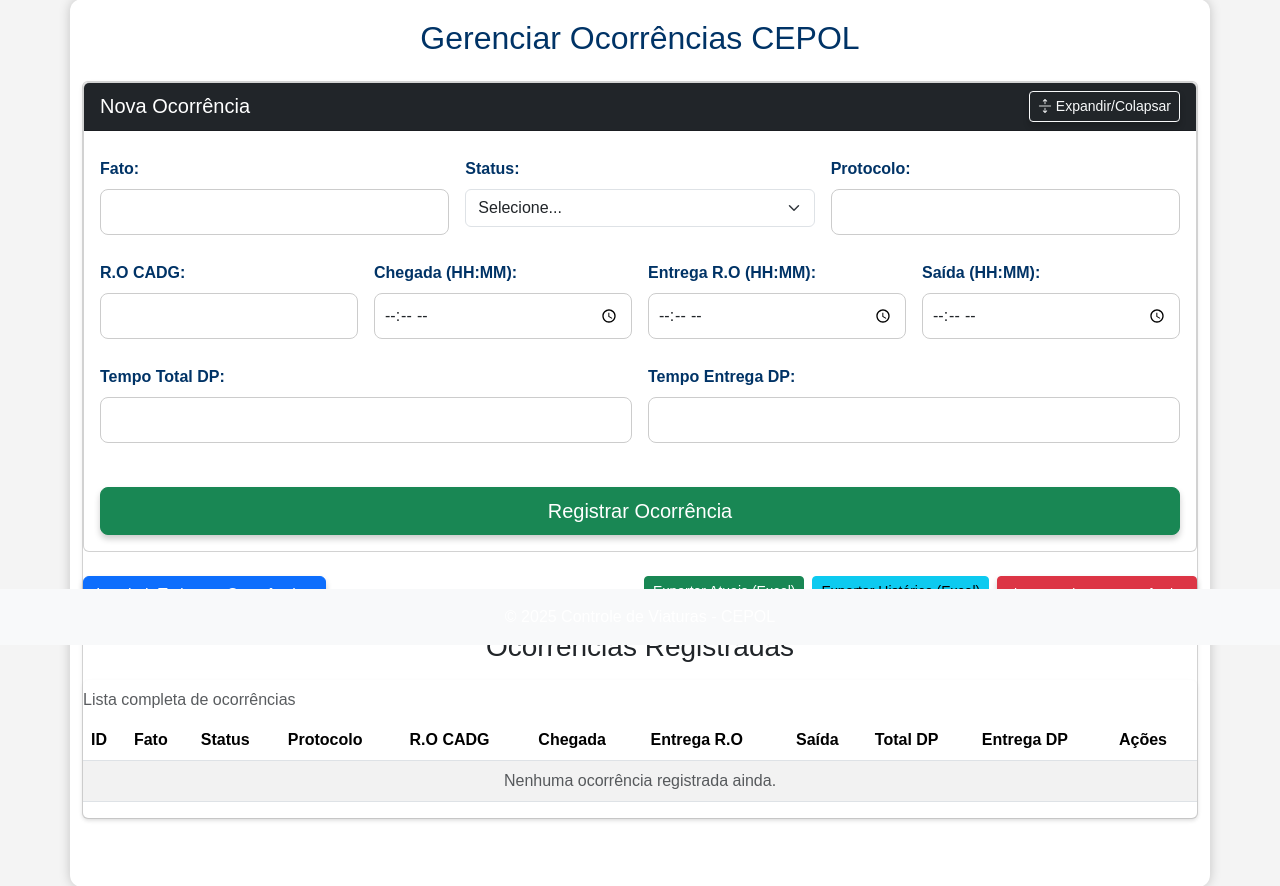
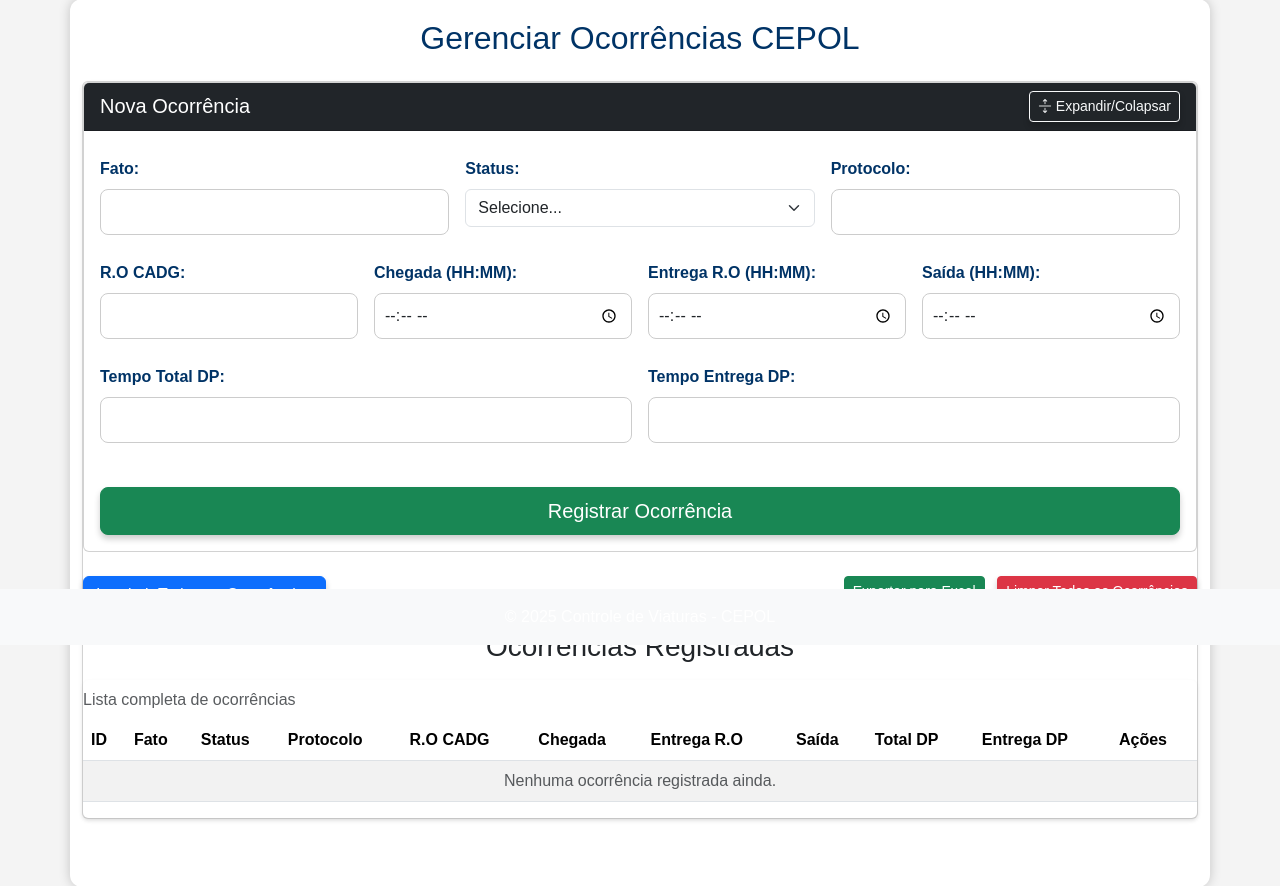
Before and after one commit to Douglasgarciams/controle_viaturas, a Flask app: page /ocorrencias in a window 1280 px wide. Shown: the part 155-1041 px from the top of the page. Run offline with Flask 3, Linux system fonts and the light colour scheme; data that the repository does not hold is empty; some libraries are stand-ins or nearby versions.

```diff
--- a/templates/ocorrencias_cepol.html
+++ b/templates/ocorrencias_cepol.html
@@ -73,26 +73,23 @@
         </form>
     </div>
 </div>
-{# Apenas um comentário para forçar um commit #}
 
-{# BOTÕES DE AÇÃO GERAIS: IMPRIMIR, EXPORTAR (ATUAL E HISTÓRICO) E LIMPAR TODAS #}
+{# BOTÕES DE AÇÃO: IMPRIMIR, EXPORTAR E NOVO: LIMPAR TODAS AS OCORRÊNCIAS #}
 <div class="d-flex justify-content-between mb-3 hide-for-print">
     <div>
         <button class="btn btn-primary print-button" onclick="printSection('todas-ocorrencias')">Imprimir Todas as Ocorrências</button>
     </div>
-    <div class="d-flex"> <a href="{{ url_for('exportar_relatorio_excel') }}" class="btn btn-success btn-sm me-2">
-            <i class="fas fa-file-excel"></i> Exportar Atuais (Excel)
+    <div>
+        <a href="{{ url_for('exportar_relatorio_excel') }}" class="btn btn-success btn-sm me-2">
+            <i class="fas fa-file-excel"></i> Exportar para Excel
         </a>
-
-        <a href="{{ url_for('exportar_historico_ocorrencias_excel') }}" class="btn btn-info btn-sm me-2">
-            <i class="fas fa-file-excel"></i> Exportar Histórico (Excel)
-        </a>
-
+        {# BOTÃO PARA ABRIR O MODAL DE CONFIRMAÇÃO DE EXCLUSÃO EM MASSA #}
         <button type="button" class="btn btn-danger btn-sm" data-bs-toggle="modal" data-bs-target="#confirmDeleteAllModal">
             <i class="fas fa-trash"></i> Limpar Todas as Ocorrências
         </button>
     </div>
 </div>
+
 {# NOVO DIV QUE ENVOLVE O TÍTULO E A TABELA DE OCORRÊNCIAS #}
 <div class="print-block" id="todas-ocorrencias">
     <h3 class="mb-3 text-center">Ocorrências Registradas</h3>
```
